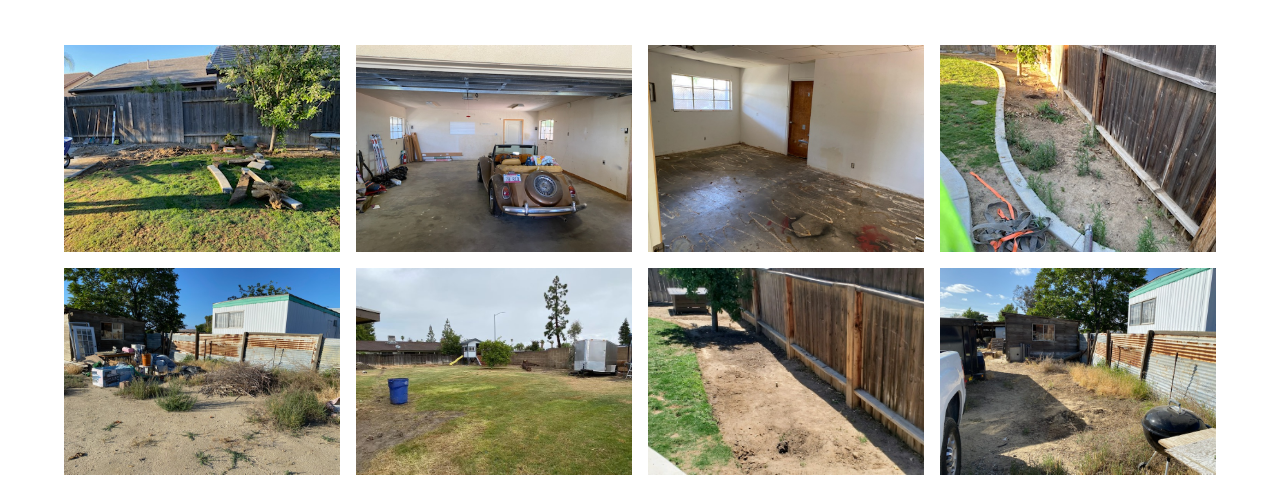
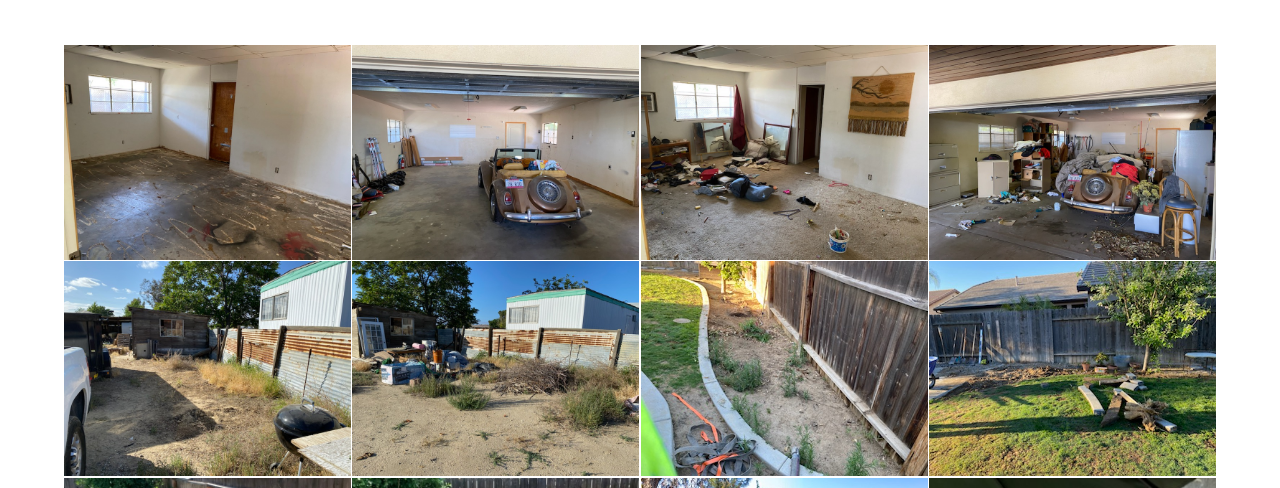
Before and after one commit to tylerstamper/jcremoval.com-gatsby-netlify-cms, a Gatsby site: page /gallery in a window 1280 px wide. Shown: the part 296-784 px from the top of the page. Built offline with nearby package versions, Linux system fonts and the light colour scheme; Gatsby itself is replaced by a stand-in of ours.

Commit message:
sorting for gallery

```diff
--- a/src/components/form.js
+++ b/src/components/form.js
@@ -1,4 +1,3 @@
-import { navigate } from 'gatsby';
 import * as React from 'react';
 import '../pages/css/form.css';
 
--- a/src/pages/css/gallery.css
+++ b/src/pages/css/gallery.css
@@ -19,7 +19,8 @@
 }
 .Gallery .grid img{
     width: 100%;
-    max-height: 296px;
+    height: auto;
+    height: 100%;
     object-fit: cover;
 }
 .Gallery .main-cont h2{
@@ -30,19 +31,18 @@
     padding: 3rem;
     background-color: #0b870b;
 }
-@media only screen and (min-width: 600px) {
+
+@media only screen and (min-width: 800px) {
     .Gallery .grid{
         grid-template-columns: repeat(2, 1fr);
-        gap: 1rem;
+        gap: 0.1rem;
     }
-}
-@media only screen and (min-width: 800px) {
     .Gallery .main-cont{
         width: 100%;
     }
     .Gallery .grid img{
-        height: 90%;
-        width: 90%;
+        height: 95%;
+        width: 95%;
         margin: auto;
     }
 }
--- a/src/pages/gallery.js
+++ b/src/pages/gallery.js
@@ -16,6 +16,17 @@ function Gallery(){
         imageData.forEach(arrItem => {
             tempImageArr.push(JSON.parse(arrItem));
         })
+        tempImageArr.sort((a, b) => {
+            if(new Date(a.date) < new Date(b.date)){
+                return 1;
+            }
+            else if(new Date(a.date) > new Date(b.date)){
+                return -1;
+            }
+            else{
+                return 0;
+            }
+        })
         setImages(tempImageArr);
     },[])
 
@@ -30,8 +41,8 @@ function Gallery(){
             <main className='main-cont'>
                 <h2>Gallery</h2>
                 <div className='grid'>
-                    {images && images.map(image => {
-                        return <img src={image.image} alt={image.title}/>
+                    {images && images.map((image, index) => {
+                        return <img key={index} src={image.image} alt={image.title}/>
                     })}
                 </div>
             </main>
```
Also changed, not shown: src/pages/content/image_data.json (+1 -1 lines), public/images/jc-removal-logo-whiteoutline-trans.png (deleted).
